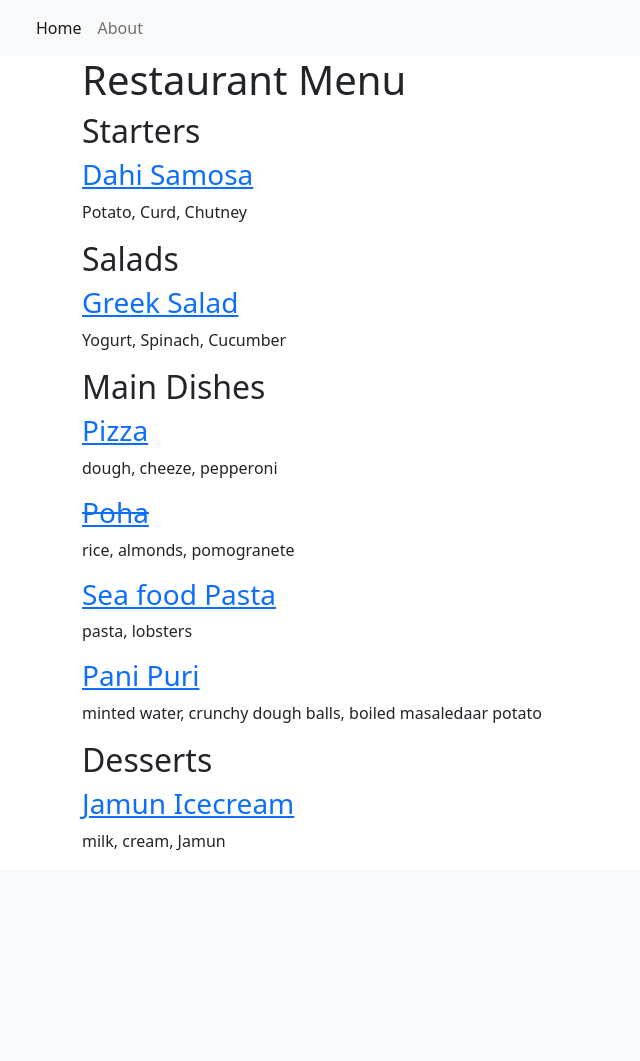
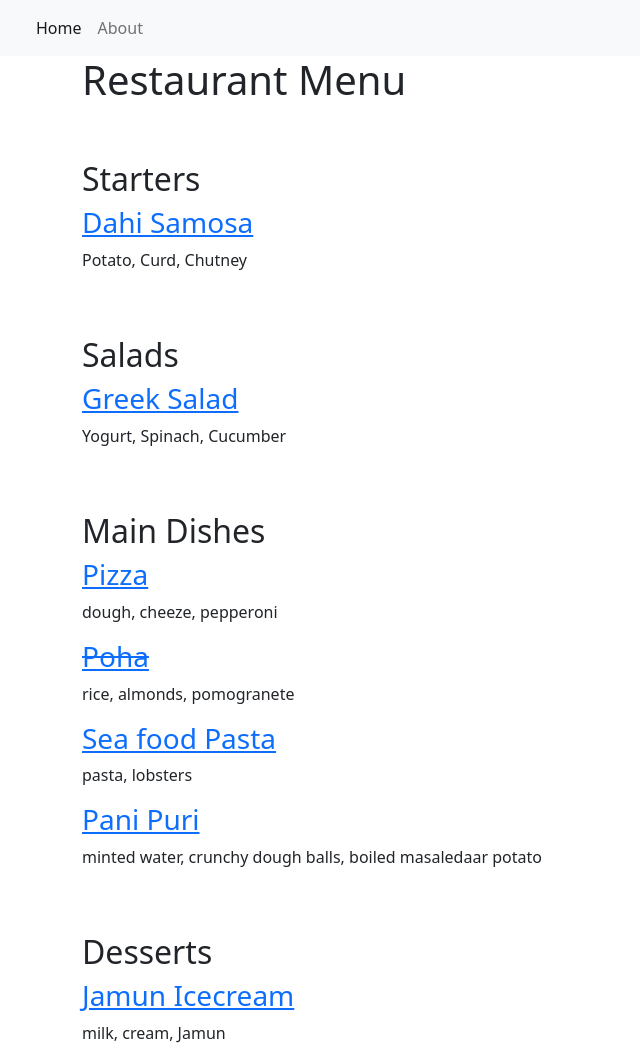
Before and after one commit to Nayanxyz/Food-Ordering-menu-App18, a Django app: page / in a window 1280 px wide. Shown: the whole page, without its empty margins (0-640 px from the left). Before the commit the page ends 851 px from the top, so only its background shows below. Run offline with Django 5.2, Linux system fonts and the light colour scheme; data comes from the database, SQL or seed files in the repository; some libraries are stand-ins or nearby versions.

Commit message:
added class in <h2> tag

```diff
--- a/restaurant_menu/templates/index.html
+++ b/restaurant_menu/templates/index.html
@@ -4,7 +4,7 @@
     <h1> Restaurant Menu </h1>
     <ul class="list-group list-group-flush">
         {% for meal in meals %}
-            <h2> {{ meal.1 }}</h2>
+            <h2 class="pt-5"> {{ meal.1 }}</h2>
             {% for row in item_list %}
                 {% if row.meal_type == meal.0 %}
                     {% if row.status == 0 %}
```
